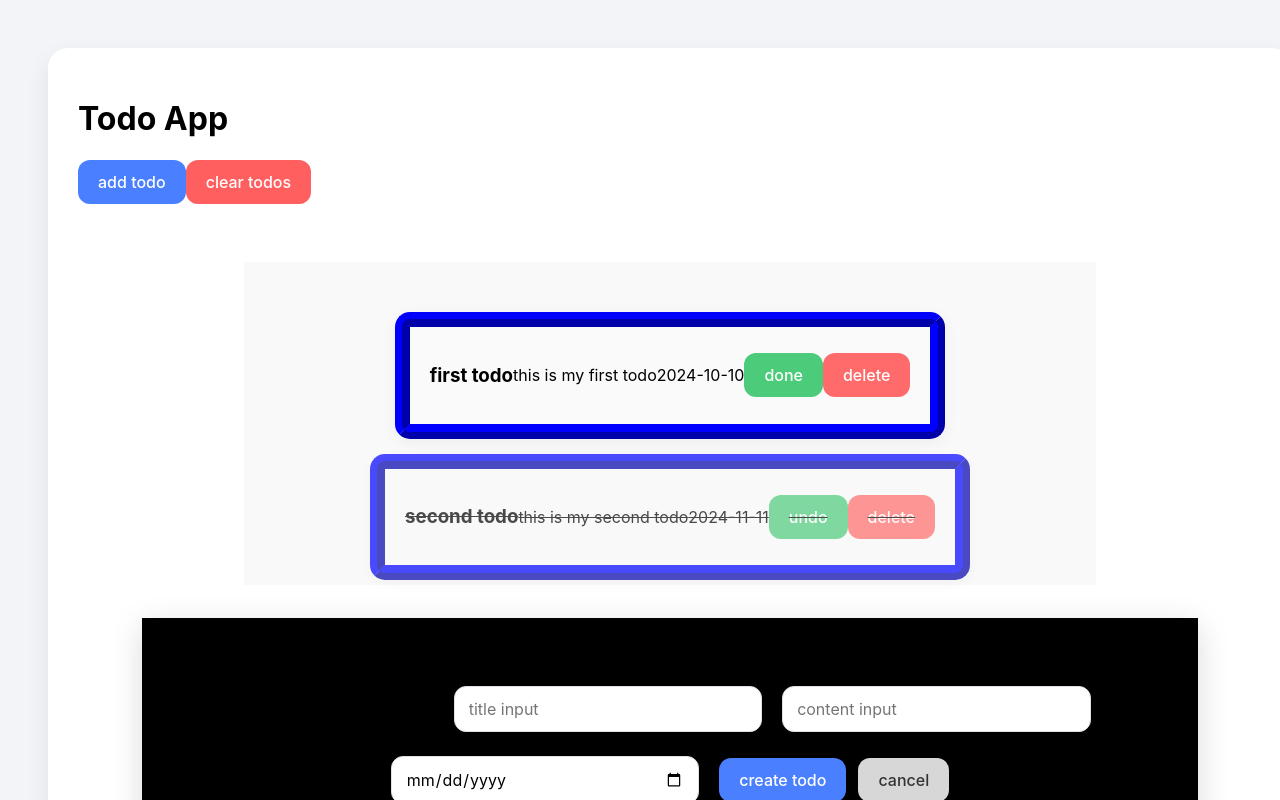
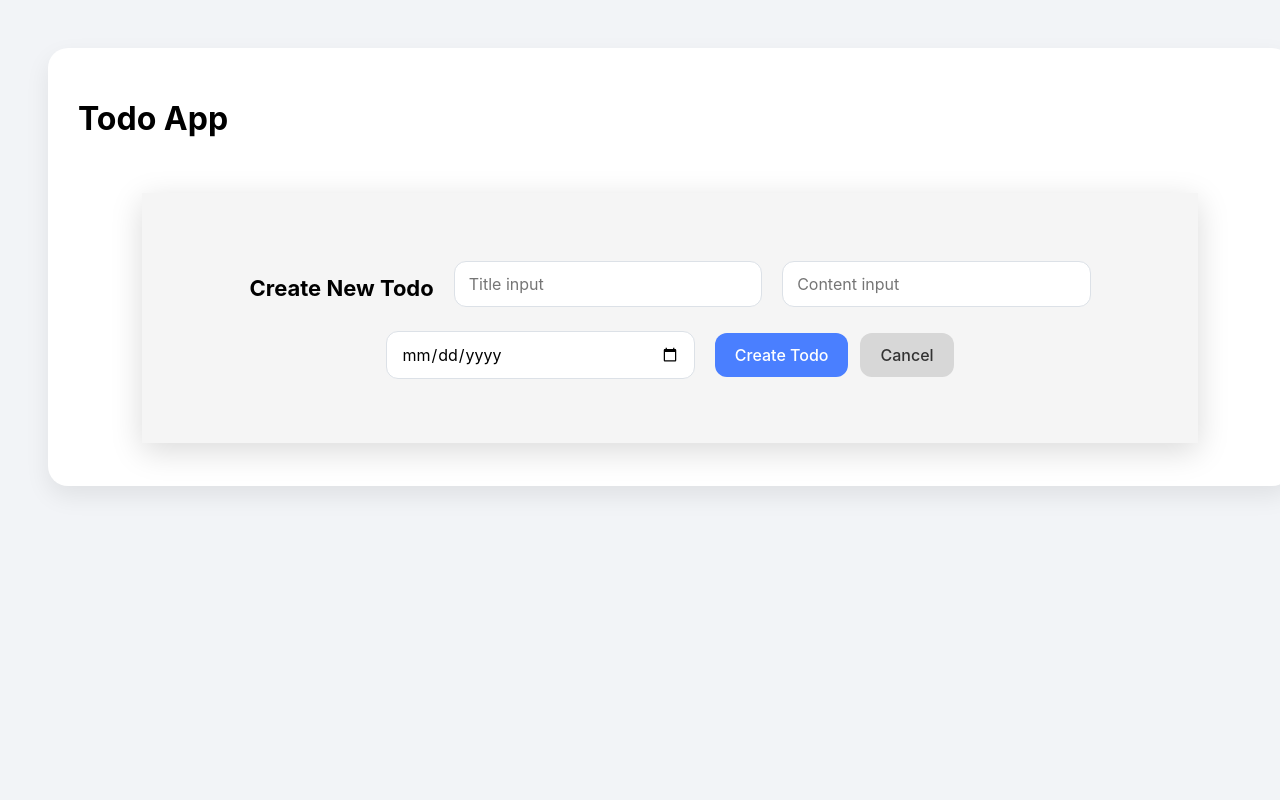
Before and after one commit to nekrosb/to-do-app-vReact-nekrosb, a React app: page / in a window 1280 px wide. Both pictures are taken after a click on the button "add todo". Shown: the top 800 px of the page. Built offline with nearby package versions, Linux system fonts and the light colour scheme; the HTML template or start-up script is replaced by a standard one.

Commit message:
feat: user can add new todos in list

```diff
--- a/src/App.css
+++ b/src/App.css
@@ -90,7 +90,7 @@ body {
 
 /* ====== TODO ITEM ====== */
 .todo-item {
-  background: #fafafa;
+  background: black;
   border-radius: 15px;
   border-color: blue;
   border-style: ridge;
@@ -103,14 +103,14 @@ body {
 }
 
 .todo-item.completed {
-  background: bl;
+  background: #d3d3d3;
   text-decoration: line-through;
   opacity: 0.7;
 }
 
 /* ====== CREATE TODO MENU (POPUP) ====== */
 .create-menu-content {
-  background: black;
+  background: whitesmoke;
   display: flex;
   justify-content: center;
   align-items: center;
--- a/src/App.tsx
+++ b/src/App.tsx
@@ -1,26 +1,40 @@
+import type { todoData } from './types';
 import './App.css';
 import { Button } from './Buttons';
 import { MenuCreateTodo } from './MenuCreateTodo';
 import { Todo } from './Todo';
+import { useState } from 'react';
 
 export default function App(): JSX.Element {
+  const [switcher, setSwitcher] = useState("main")
+const funcToSwitch = (scrin: string, setSwitcher: React.Dispatch<React.SetStateAction<string>>) => {
+  setSwitcher(scrin)
+}
+
+const [todos, setTodos] = useState<todoData[]>([{id: 11, title: 'sample todo', content: "this is a sample todo", date: "2024-10-10", done: false}, {id: 12, title: 'sample todo', content: "this is a sample todo", date: "2024-10-10", done: false}])
+
   return (
     <div className="main-container">
       <header>
         <h1>Todo App</h1>
-
+{switcher === "main" && (
         <Button
+        type="button"
           classss="btn btn-open"
-          onClick={() => console.log('add todo')}
+          onClick={() => funcToSwitch("create", setSwitcher)}
           title="add todo"
         />
+)}
+
+{switcher === "main" && (
         <Button
           classss="btn btn-delete-all"
           onClick={() => console.log('clear todos')}
           title="clear todos"
         />
+)}
       </header>
-
+{switcher === "main" && (
       <div className="todos-container">
         <Todo
           todoData={{
@@ -40,9 +54,15 @@ export default function App(): JSX.Element {
             done: true,
           }}
         />
+        {todos.map(t => {return (
+          <Todo key={t.id} todoData={t} />
+        )})}
       </div>
+)}
 
-      <MenuCreateTodo />
+{switcher === "create" && (
+      <MenuCreateTodo onClose={() => funcToSwitch("main", setSwitcher)} setTodos={setTodos} />
+)}
     </div>
   );
 }
--- a/src/Buttons.tsx
+++ b/src/Buttons.tsx
@@ -3,12 +3,13 @@ import './App.css';
 type Props = {
   title: string;
   classss: string;
+  type: 'button' | 'submit' | 'reset';
   onClick: (...args: any[]) => void;
 };
 
-export function Button({ title, classss, onClick }: Props): JSX.Element {
+export function Button({ title, classss, type, onClick }: Props): JSX.Element {
   return (
-    <button type="button" className={classss} onClick={onClick}>
+    <button type={type} className={classss} onClick={onClick}>
       {title}
     </button>
   );
--- a/src/Input.tsx
+++ b/src/Input.tsx
@@ -2,26 +2,29 @@ import './App.css';
 
 type Props = {
   classss: string;
-  onClick: (...args: any[]) => void;
+  nameInput: string,
+  onClick?: (...args: any[]) => void;
   typeInput: string;
-  plaseholderInput: string;
+  placeholderInput: string;
   refInput?: React.RefObject<HTMLInputElement>;
 };
 
 export function Input({
+  nameInput,
   classss,
   onClick,
   typeInput,
-  plaseholderInput,
+  placeholderInput,
   refInput,
 }: Props): JSX.Element {
   return (
     <input
+    name={nameInput}
       type={typeInput}
       className={classss}
       onKeyDown={onClick}
       ref={refInput}
-      placeholder={plaseholderInput}
+      placeholder={placeholderInput}
     />
   );
 }
--- a/src/MenuCreateTodo.tsx
+++ b/src/MenuCreateTodo.tsx
@@ -1,50 +1,93 @@
 import './App.css';
-import React, { useRef } from 'react';
+import {
+  useActionState,
+  type Dispatch,
+  type SetStateAction
+} from 'react';
 import { Button } from './Buttons';
 import { Input } from './Input';
+import type { todoData } from './types';
 
-export function MenuCreateTodo(): JSX.Element {
-  const titleRef = useRef<HTMLInputElement>(null);
-  const contentRef = useRef<HTMLInputElement>(null);
-  const dateRef = useRef<HTMLInputElement>(null);
+type Props = {
+  onClose?: () => void;
+  setTodos: Dispatch<SetStateAction<todoData[]>>;
+};
+
+type FormState = {
+  error?: string;
+};
+
+export function MenuCreateTodo({ onClose, setTodos }: Props) {
+  const [state, createTodo, isPending] = useActionState<FormState, FormData>(
+    async (_prevState, formData) => {
+      const title = formData.get('title') as string;
+      const content = formData.get('content') as string;
+      const date = formData.get('date') as string;
+
+       if (!title || !content || !date) {
+        return { error: 'Заполни все поля' };
+      }
+
+      setTodos((t) => [
+        ...t,
+        {
+          id: Date.now(),
+          title,
+          content,
+          date,
+          done: false,
+        },
+      ]);
+
+      onClose?.();
+      return {};
+    },
+    {}
+  );
 
   return (
-    <div className="create-menu-content">
+    <form className="create-menu-content" action={createTodo}>
       <h2>Create New Todo</h2>
+
       <Input
+        nameInput="title"
         typeInput="text"
         classss="input-field"
-        onClick={() => console.log('down')}
-        refInput={titleRef}
-        plaseholderInput="title input"
+        placeholderInput="Title input"
       />
+
       <Input
+        nameInput="content"
         typeInput="text"
         classss="input-field"
-        onClick={() => console.log('down')}
-        refInput={contentRef}
-        plaseholderInput="content input"
+        placeholderInput="Content input"
       />
+
       <Input
+        nameInput="date"
         typeInput="date"
         classss="input-date"
-        onClick={() => console.log('down')}
-        refInput={dateRef}
-        plaseholderInput="date input"
+          placeholderInput="date input"
       />
 
+      {state.error && <p className="error">{state.error}</p>}
+
       <div className="create-menu-buttons">
+
         <Button
+        type="submit"
           classss="btn btn-create"
-          onClick={() => console.log('create')}
-          title="create todo"
+          title={isPending ? 'Creating...' : 'Create Todo'}
+          onClick={() => {}}
         />
+
         <Button
           classss="btn btn-close"
-          onClick={() => console.log('cancel')}
-          title="cancel"
+          type="button"
+          onClick={onClose ?? (() => {})}
+          title="Cancel"
         />
       </div>
-    </div>
+    </form>
   );
 }
```
